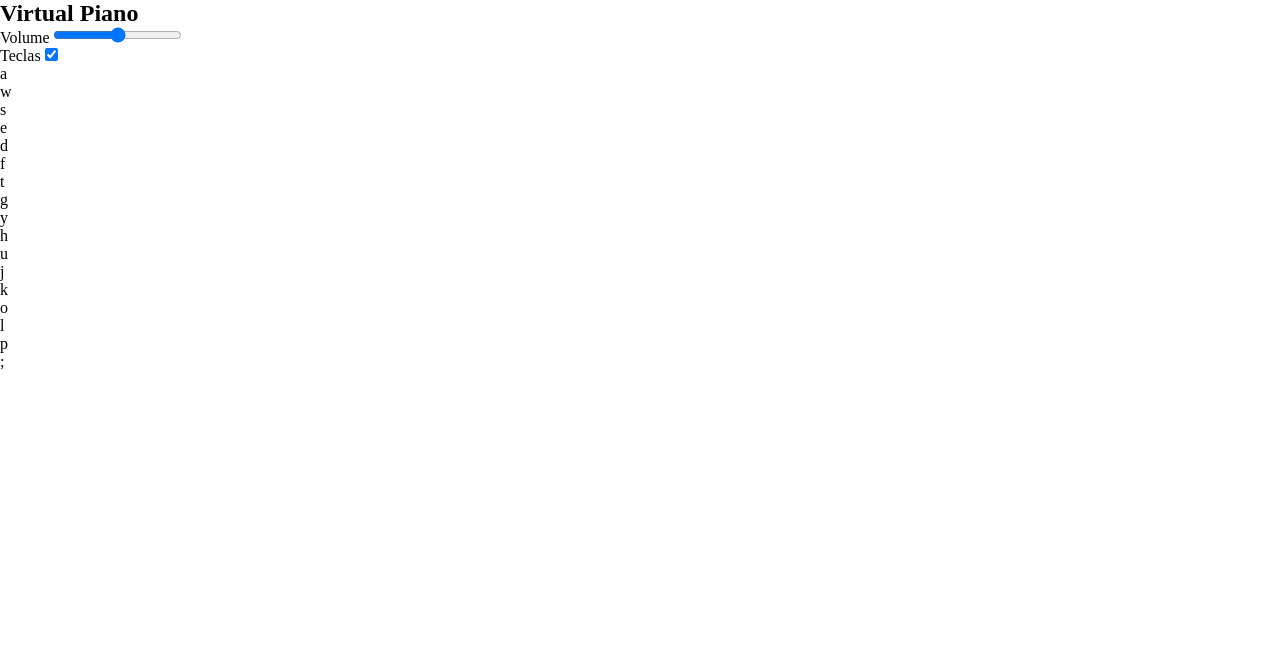
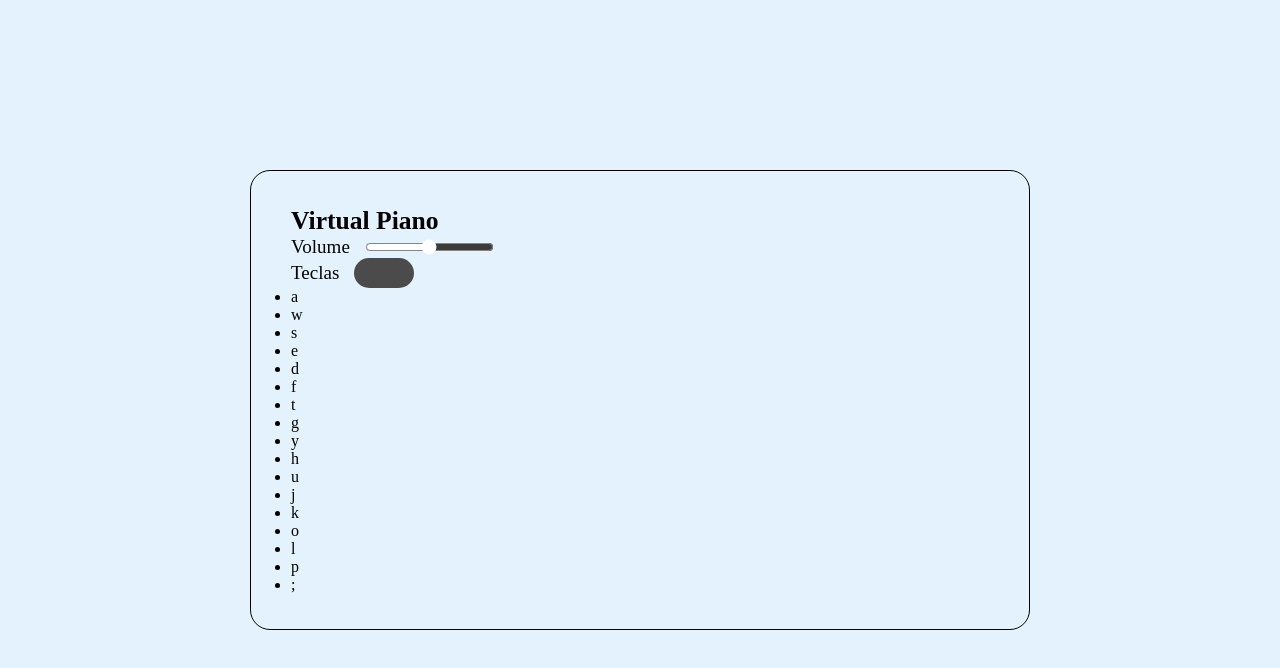
Before and after one commit to evelyt/piano, a plain HTML site: page index.html in a window 1280 px wide. Drawn offline with Linux system fonts and the light colour scheme.

Commit message:
inicio estilizacao

```diff
--- a/index.html
+++ b/index.html
@@ -13,6 +13,7 @@
 
 <body>
 
+    <div class="container">
         <header>
             <h2>Virtual Piano</h2>
             <div class="column volume-slider">
@@ -41,6 +42,7 @@
             <li class="key black"><span>p</span></li>
             <li class="key white"><span>;</span></li>
         </ul>
+    </div>
     <script src="./src/scripts/engine.js" defer></script>
 </body>
 
--- a/src/styles/main.css
+++ b/src/styles/main.css
@@ -0,0 +1,38 @@
+body,
+header .column {
+    display: flex;
+    align-items: center;
+}
+body {
+    justify-content: center;
+    min-height: 100vh;
+    background-color: #e3f2fd;
+}
+
+.container {
+    width: 780px;
+    border: 1px solid #000;
+    border-radius: 20px;
+    padding: 35px 40px;
+}
+
+header h2 {
+    font-size: 1.6rem;
+}
+
+.column span{
+    font-weight: 500;
+    margin-right: 15px;
+    font-size: 1.19rem;
+}
+.volume-slider input{
+    accent-color: #fff;
+}
+.keys-check input{
+    width: 60px;
+    height: 30px;
+    appearance: none;
+    border-radius: 30px;
+    background-color: #4b4b4b;
+    cursor: pointer;
+}
--- a/src/styles/reset.css
+++ b/src/styles/reset.css
@@ -2,4 +2,5 @@
     margin:0;
     padding: 0;
     box-sizing: border-box;
+    outline: none;
 }
```
Lines whose indentation alone changed are shown as unchanged.
